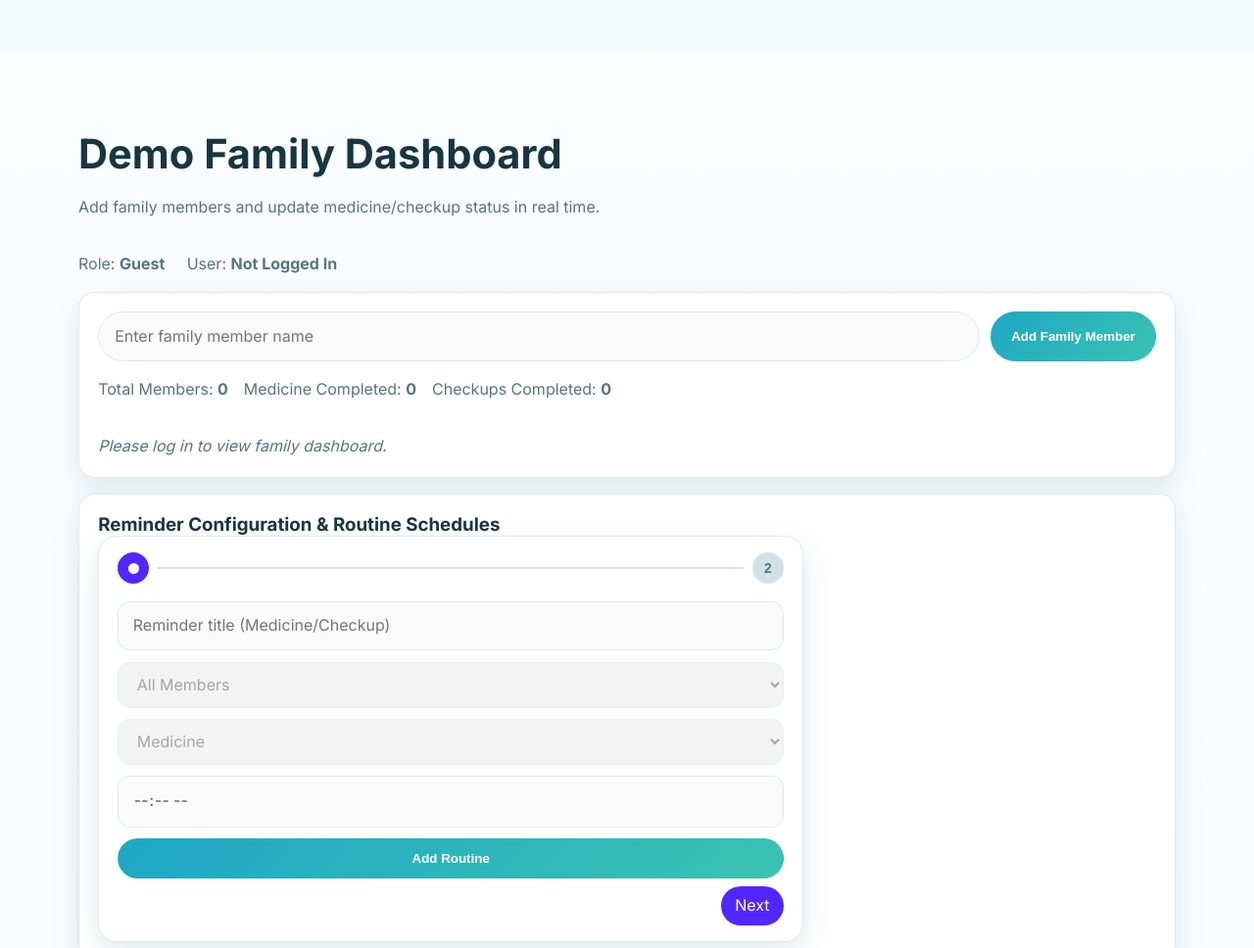
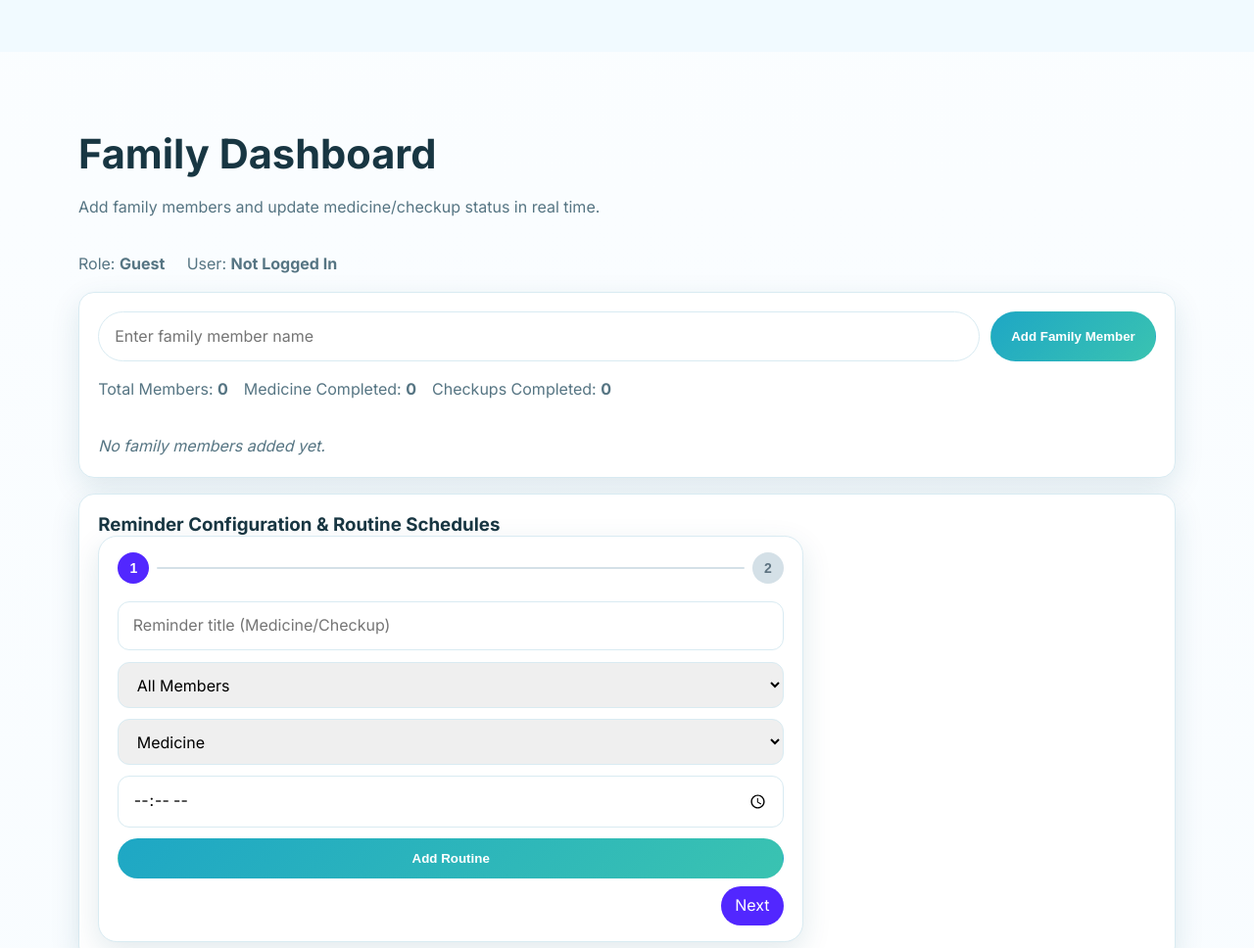
Before and after one commit to hemantmoral/ezremedy.github.io, a plain HTML site: page index.html in a window 1280 px wide. Shown: the part 2700-3668 px from the top of the page at 98% size. Drawn offline with Linux system fonts and the light colour scheme; animation ran at ten frames a second.

Commit message:
updated files

```diff
--- a/index.html
+++ b/index.html
@@ -160,7 +160,7 @@
           <div class="step-circle-container stepper-shell" data-stepper="auth" data-total-steps="2">
             <div class="step-indicator-row">
               <button class="step-indicator is-active" type="button" data-step-target="1" aria-label="Sign up step">
-                <span class="step-indicator-inner"><span class="active-dot"></span></span>
+                <span class="step-indicator-inner"><span class="step-number">1</span></span>
               </button>
               <span class="step-connector"><span class="step-connector-inner"></span></span>
               <button class="step-indicator" type="button" data-step-target="2" aria-label="Login step">
@@ -211,7 +211,7 @@
 
     <section id="dashboard" class="section">
       <div class="container">
-        <h2 class="reveal">Demo Family Dashboard</h2>
+        <h2 class="reveal">Family Dashboard</h2>
         <p class="section-intro reveal">
           Add family members and update medicine/checkup status in real time.
         </p>
@@ -247,7 +247,7 @@
           <div class="step-circle-container stepper-shell" data-stepper="reminder" data-total-steps="2">
             <div class="step-indicator-row">
               <button class="step-indicator is-active" type="button" data-step-target="1" aria-label="Configure reminder step">
-                <span class="step-indicator-inner"><span class="active-dot"></span></span>
+                <span class="step-indicator-inner"><span class="step-number">1</span></span>
               </button>
               <span class="step-connector"><span class="step-connector-inner"></span></span>
               <button class="step-indicator" type="button" data-step-target="2" aria-label="View routine step">
--- a/script.js
+++ b/script.js
@@ -214,14 +214,14 @@ function ensureFamily(ownerId) {
 
 function getActiveFamily() {
   const user = getCurrentUser();
-  const ownerId = getFamilyOwnerId(user);
-  if (!ownerId) return null;
+  const ownerId = getFamilyOwnerId(user) || "guest";
   return ensureFamily(ownerId);
 }
 
 function canManageFamily() {
   const user = getCurrentUser();
-  return Boolean(user && user.role === "owner");
+  if (!user) return true;
+  return user.role === "owner";
 }
 
 function setAuthMessage(msg) {
@@ -354,7 +354,7 @@ function renderSession() {
   const loggedIn = Boolean(user);
   currentRoleEl.textContent = loggedIn ? (user.role === "owner" ? "Parent / Owner" : "Family Member") : "Guest";
   currentUserEl.textContent = loggedIn ? user.name : "Not Logged In";
-  sessionInfo.textContent = loggedIn ? `Logged in as ${user.email}` : "Not logged in";
+  sessionInfo.textContent = loggedIn ? `Logged in as ${user.email}` : "Guest mode active (no login required)";
   logoutBtn.classList.toggle("hidden", !loggedIn);
 
   const ownerOnly = canManageFamily();
@@ -365,20 +365,6 @@ function renderSession() {
   reminderTypeSelect.disabled = !ownerOnly;
   reminderTimeInput.disabled = !ownerOnly;
   reminderForm.querySelector("button").disabled = !ownerOnly;
-
-  if (!loggedIn) {
-    memberList.innerHTML = "";
-    reminderList.innerHTML = "";
-    emptyState.style.display = "block";
-    emptyState.textContent = "Please log in to view family dashboard.";
-    reminderEmpty.style.display = "block";
-    reminderEmpty.textContent = "Please log in to view reminder schedules.";
-    totalMembersEl.textContent = "0";
-    medicineDoneEl.textContent = "0";
-    checkupDoneEl.textContent = "0";
-    reminderMemberSelect.innerHTML = '<option value="all">All Members</option>';
-    return;
-  }
 
   renderMembers();
   renderReminders();
```
